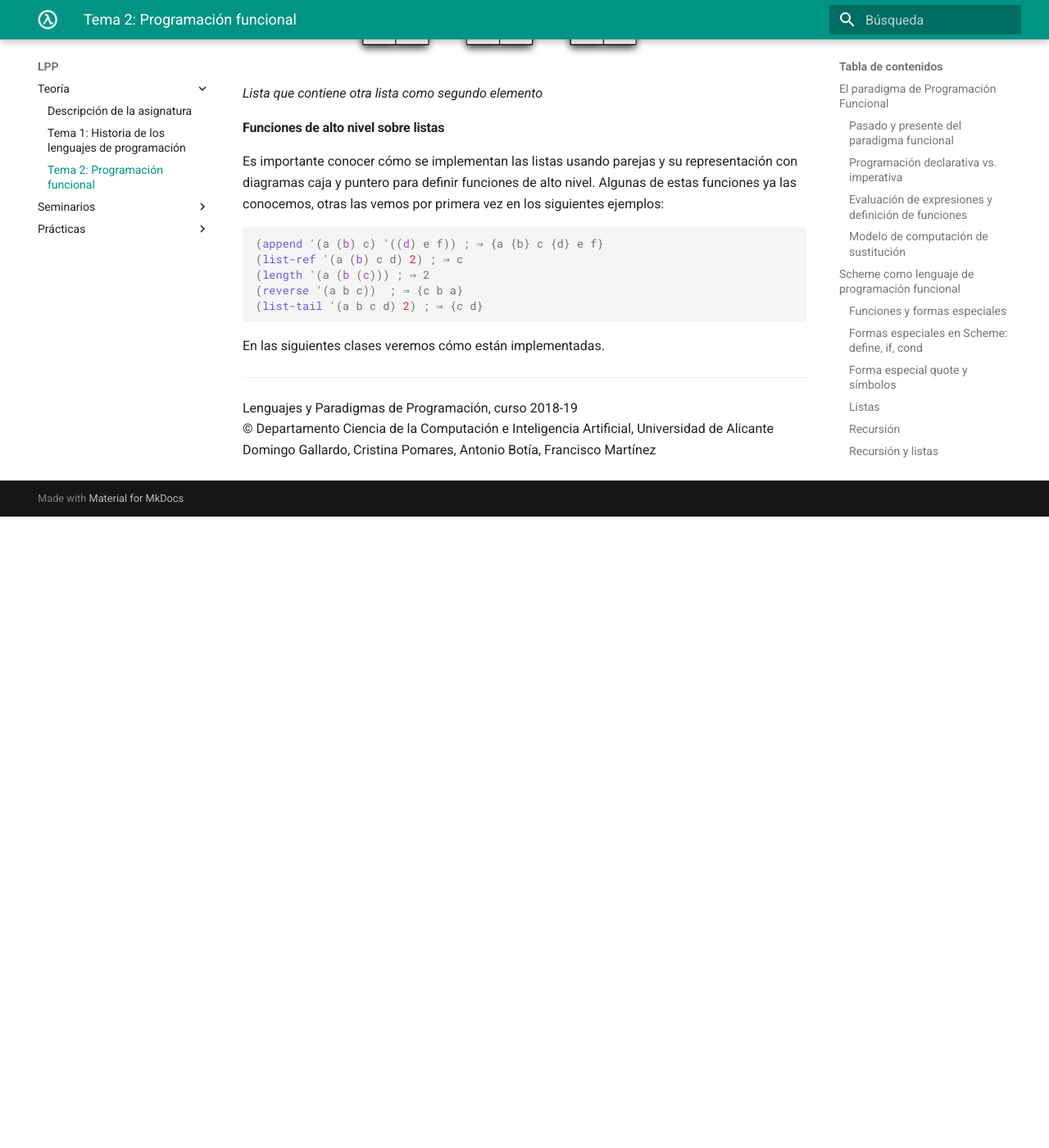
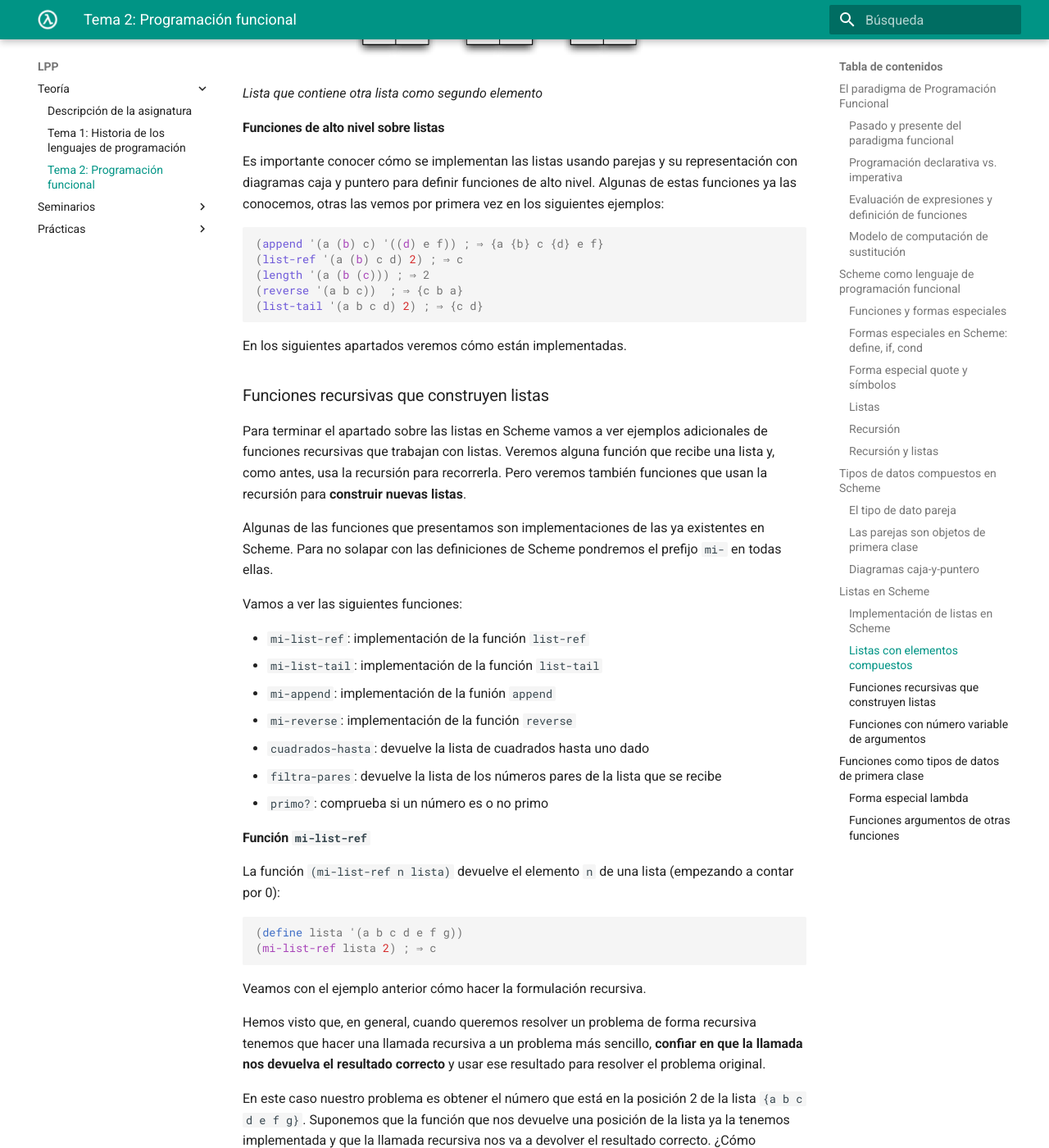
Before and after one commit to domingogallardo/apuntes-lpp, an MkDocs documentation site: the page built from docs/teoria/tema02-programacion-funcional/tema02-programacion-funcional.md, in a window 1280 px wide and 1400 px high, scrolled down 45046 px. Shown: the whole window at 82% size. Built offline with MkDocs 1.6.1 and Material for MkDocs 9.7.7, drawn with Linux system fonts in a browser that asks for light colours; before the commit the page ends 45676 px from its top, so only the background shows below that; some of the changed text lies outside the part shown.

Commit message:
Cambios semana 3

````diff
--- a/docs/practicas/practica02/practica02.md
+++ b/docs/practicas/practica02/practica02.md
@@ -17,26 +17,43 @@ solución debe incluir:
 
 ### Ejercicio 1 ###
 
-Implementa la función recursiva `(máximo lista)` que recibe una lista
+Implementa la función recursiva `(mínimo lista)` que recibe una lista
 con números como argumento y devuelve el mayor número de la
 lista. Suponemos listas de 1 o más elementos.
 
-Para la implementación debes usar la función `mayor` definida en la
+Para la implementación debes usar la función `menor` definida en la
 práctica anterior.
 
-**Pista**: Podemos expresar el caso general de la recursión de la
-siguiente forma:
+!!! Tip "Pista"
 
-> El máximo de los elementos de una lista es el mayor entre
-> el primer elemento de la lista y el máximo del resto de la lista.
+    Podemos expresar el caso general de la recursión de la
+    siguiente forma:
+
+    > El mínimo de los elementos de una lista es el mayor entre el
+    > primer elemento de la lista y el mínimo del resto de la lista.
+
+    Y el caso base:
+
+    > El mínimo de una lista con un único número es ese número.
+
 
 Ejemplos:
 
 ```scheme
-(maximo '(9 8 6 4 3)) ; ⇒ 9
-(maximo '(1 -1 3 6 4)) ; ⇒ 6
+(minimo '(1 8 6 4 3)) ; ⇒ 1
+(minimo '(1 -1 3 -6 4)) ; ⇒ -6
 ```
 
+b) Implementa la función recursiva `(concatena lista-chars)` que recibe
+una lista de caracteres y devuelve la cadena resultante de
+concatenarlos.
+
+Ejemplos:
+
+```scheme
+(concatena '(#\H #\o #\l #\a)) ; ⇒ "Hola"
+(concatena '(#\S #\c #\h #\e #\m #\e #\space #\m #\o #\l #\a))  ⇒ "Scheme mola"
+```
 
 ### Ejercicio 2 ###
 
--- a/docs/teoria/tema02-programacion-funcional/tema02-programacion-funcional.md
+++ b/docs/teoria/tema02-programacion-funcional/tema02-programacion-funcional.md
@@ -2346,25 +2346,33 @@ vemos por primera vez en los siguientes ejemplos:
 (list-tail '(a b c d) 2) ; ‌⇒ {c d}
 ```
 
-En las siguientes clases veremos cómo están implementadas.
-
-
-<!--
-
-### Funciones recursivas y listas
-
-#### Implementación recursiva de funciones sobre listas
-
-Vamos a ver cómo se implementan de forma recursiva alguna de funciones
-que trabajan con listas, incluyendo algunas de las funciones de
-Scheme. Para no solapar con las definiciones de Scheme pondremos el
-prefijo `mi-` en todas ellas:
+En los siguientes apartados veremos cómo están implementadas.
+
+
+### Funciones recursivas que construyen listas
+
+Para terminar el apartado sobre las listas en Scheme vamos a ver
+ejemplos adicionales de funciones recursivas que trabajan con
+listas. Veremos alguna función que recibe una lista y, como antes, usa
+la recursión para recorrerla. Pero veremos también funciones que usan
+la recursión para **construir nuevas listas**.
+
+Algunas de las funciones que presentamos son implementaciones de las
+ya existentes en Scheme. Para no solapar con las definiciones de
+Scheme pondremos el prefijo `mi-` en todas ellas.
+
+Vamos a ver las siguientes funciones:
 
 - `mi-list-ref`: implementación de la función `list-ref`
+- `mi-list-tail`: implementación de la función `list-tail`
 - `mi-append`: implementación de la funión `append`
-
-
-##### Función `mi-list-ref`
+- `mi-reverse`: implementación de la función `reverse`
+- `cuadrados-hasta`: devuelve la lista de cuadrados hasta uno dado
+- `filtra-pares`: devuelve la lista de los números pares de la lista que se recibe
+- `primo?`: comprueba si un número es o no primo
+
+
+#### Función `mi-list-ref`
 
 La función `(mi-list-ref n lista)` devuelve el elemento `n` de una
 lista (empezando a contar por 0):
@@ -2413,10 +2421,10 @@ La implementación de todo esto en Scheme sería la siguiente:
       (mi-list-ref (cdr lista) (- n 1))))
 ```
 
-##### Función `list-tail`
+#### Función `mi-list-tail`
 
 La función `(mi-list-tail lista n)` devuelve la lista resultante de
-quitar n elementos de la lista original:
+quitar n elementos de la cabeza de la lista original:
 
 ```scheme
 (mi-list-tail '(1 2 3 4 5 6 7) 2) ; ⇒ {3 4 5 6 7}
@@ -2433,7 +2441,7 @@ se ha llegado a ella:
        (mi-list-tail (cdr lista) (- n 1))))
 ```
 
-##### Función `mi-append`
+#### Función `mi-append`
 
 Veamos ahora cómo podríamos implementar de forma recursiva la función
 `append` que une dos listas. La llamaremos `(mi-append lista1
@@ -2485,7 +2493,7 @@ La formulación recursiva completa queda como sigue:
               (mi-append (cdr l1) l2))))
 ```
 
-##### Función `mi-reverse`
+#### Función `mi-reverse`
 
 Veamos cómo implementar de forma recursiva la función `mi-reverse` que
 invierte una lista
@@ -2546,7 +2552,7 @@ Ejemplo:
 (cuadrados-hasta 10) ; ⇒ {100 81 64 49 36 25 16 9 4 1}
 ```
 
-##### Función `filtra-pares`
+#### Función `filtra-pares`
 
 Es muy habitual recorrer una lista y comprobar condiciones de sus
 elementos, construyendo una lista con los que cumplan una determinada
@@ -2570,7 +2576,7 @@ Ejemplo:
 (filtra-pares '(1 2 3 4 5 6)) ; ⇒ {2 4 6}
 ```
 
-##### Función `primo?`
+#### Función `primo?`
 
 El uso de listas es uno de los elementos fundamentales de la
 programación funcional.
@@ -2771,7 +2777,7 @@ funcionales como
 [JavaScript](http://helephant.com/2008/08/19/functions-are-first-class-objects-in-javascript/),
 [Python](https://thenewcircle.com/static/bookshelf/python_fundamentals_tutorial/functional_programming.html),
 [Swift](https://developer.apple.com/library/ios/documentation/Swift/Conceptual/Swift_Programming_Language/Closures.html)
-o incluso en la última versión de Java,
+o a partir de la versión 8 de Java,
 [Java 8](http://docs.oracle.com/javase/tutorial/java/javaOO/lambdaexpressions.html),
 (donde se denominan *expresiones lambda*).
 
@@ -3053,6 +3059,7 @@ devuelve la invocación de `g` con `x`:
 (aplica-2 suma-5 doble 3) ; ⇒ 11
 ```
 
+<!--
 
 ### Generalización ###
 
@@ -4071,8 +4078,8 @@ libro *Structure and Intepretation of Computer Programs*:
 - [2.2.1 - Representing Sequences](https://mitpress.mit.edu/sicp/full-text/book/book-Z-H-15.html#%_sec_2.2.1)
 - [2.3.1 - Quotation](https://mitpress.mit.edu/sicp/full-text/book/book-Z-H-16.html#%_sec_2.3.1)
 
-
 -->
+
 ----
 
 Lenguajes y Paradigmas de Programación, curso 2018-19
--- a/mkdocs.yml
+++ b/mkdocs.yml
@@ -15,7 +15,7 @@ nav:
 #   - 'Seminario de Swift': 'seminarios/seminario2-swift/seminario2-swift.md'
 - 'Prácticas':
    - 'Práctica 1': 'practicas/practica01/practica01.md'
-#   - 'Práctica 2': 'practicas/practica02/practica02.md'
+   - 'Práctica 2': 'practicas/practica02/practica02.md'
 #   - 'Práctica 3': 'practicas/practica03/practica03.md'
 #   - 'Práctica 4': 'practicas/practica04/practica04.md'
 #   - 'Práctica 5': 'practicas/practica05/practica05.md'
````
Also changed, not shown: other parts of docs/practicas/practica02/practica02.md (+11 -9 lines), other parts of docs/teoria/tema02-programacion-funcional/tema02-programacion-funcional.md (+1 -3 lines).
